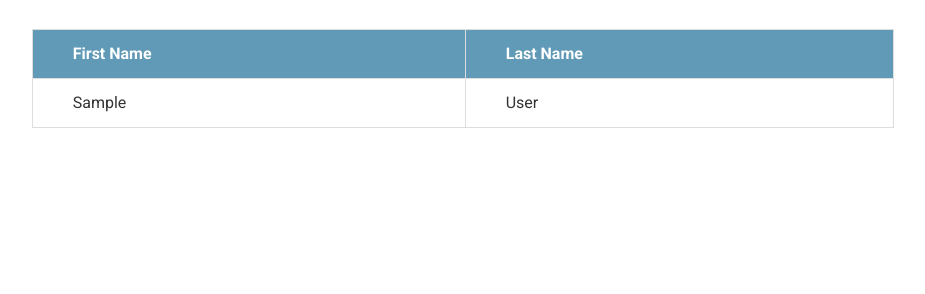
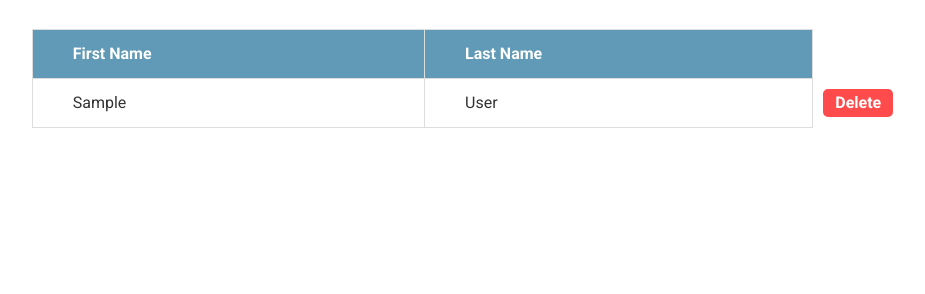
Before and after one commit to leszekgrechowicz/filmWeb, a Django app: page /persons/ in a window 1280 px wide. Shown: the part 110-404 px from the top of the page, without its empty margins (177-1102 px from the left). Run offline with Django 3.2, Linux system fonts and the light colour scheme; tables that the repository leaves empty hold one stand-in row (values such as "Sample post").

Commit message:
Add delete functionality

```diff
--- a/filmWeb/urls.py
+++ b/filmWeb/urls.py
@@ -14,19 +14,13 @@ Including another URLconf
     2. Add a URL to urlpatterns:  path('blog/', include('blog.urls'))
 """
 from django.contrib import admin
-from django.urls import path
-from filmwebapp.views import show_movies, movie_details, show_persons, \
-    EditPersonView, AddPersonView, AddMovieView, EditMovieView
+from django.urls import path, include
+
 
 
 urlpatterns = [
     path('admin/', admin.site.urls),
-    path('', show_movies, name='movies'),
-    path('movie-details/<int:pk>', movie_details, name='movie'),
-    path('persons/', show_persons, name='persons'),
-    path('edit-person/<int:pk>', EditPersonView.as_view(), name='edit-person'),
-    path('add-person/', AddPersonView.as_view(), name='add-person'),
-    path('add-movie/', AddMovieView.as_view(), name='add-movie'),
-    path('edit-movie/<int:pk>', EditMovieView.as_view(), name='edit-movie'),
+    path('', include('filmwebapp.urls')),
+
 
 ]
--- a/filmwebapp/static/css/persons.css
+++ b/filmwebapp/static/css/persons.css
@@ -23,9 +23,6 @@
 }
 
 
-.table_person tr:nth-child(even) {
-    background-color: black;
-}
 
 .table_person tr:hover {
     background-color: #ddd;
@@ -85,3 +82,42 @@
     margin-right: 95px;
     margin-top: 5px;
 }
+
+#last-th {
+    background-color: white;
+    border-color: white;
+
+}
+
+#last_td {
+    width: 40px; border-color: white
+}
+
+#last_td :hover{
+    background-color: white;
+    text-align: center;
+}
+
+#del-bttn-p {
+    opacity: 0.7;
+    min-width: 20px;
+    text-decoration: none;
+    color: white;
+    font-weight: bold;
+    font-size: 1rem;
+    border: 2px red solid;
+    background: red;
+    padding: 0 10px;
+    border-radius: 5px;
+    /*opacity: 0.8;*/
+    transition: 0.5s;
+    margin-left: 10px;
+    margin-top: 10px;
+}
+
+#del-bttn-p:hover {
+    opacity: 1;
+    cursor: pointer;
+    color: red;
+    background: white;
+}
--- a/filmwebapp/templates/persons.html
+++ b/filmwebapp/templates/persons.html
@@ -13,10 +13,8 @@
     <tr>
         <th>First Name</th>
         <th>Last Name</th>
-        <!--                <th>Last Name</th>-->
-    </tr>
-    </thead>
-    {% for person in persons %}
+        <th id="last-th"></th>
+        {% for person in persons %}
     <tbody>
     <tr>
         <td>
@@ -24,8 +22,14 @@
                 <span class="tooltiptext">Edit !</span></div>
         </td>
         <td>
+
             <div class="tooltip"><a href="{% url 'edit-person' pk=person.id %}">{{ person.last_name }}</a>
                 <span class="tooltiptext">Edit !</span></div>
+
+
+        </td>
+        <td id="last_td" style="width: 40px; border-color: white">
+            <a id="del-bttn-p" href="">Delete</a>
         </td>
 
     </tr>
--- /dev/null
+++ b/filmwebapp/urls.py
@@ -0,0 +1,15 @@
+from django.urls import path
+from . import views
+
+
+urlpatterns = [
+
+    path('', views.show_movies, name='movies'),
+    path('movie-details/<int:pk>', views.movie_details, name='movie'),
+    path('persons/', views.show_persons, name='persons'),
+    path('edit-person/<int:pk>', views.EditPersonView.as_view(), name='edit-person'),
+    path('add-person/', views.AddPersonView.as_view(), name='add-person'),
+    path('add-movie/', views.AddMovieView.as_view(), name='add-movie'),
+    path('edit-movie/<int:pk>', views.EditMovieView.as_view(), name='edit-movie'),
+
+]
```
Also changed, not shown: filmwebapp/static/css/movies.css (+8 -5 lines), filmwebapp/static/css/styles.css (+28 -1 lines), filmwebapp/templates/movies.html (+6 -2 lines), filmwebapp/static/images/ex.svg (added), 1 other file.
